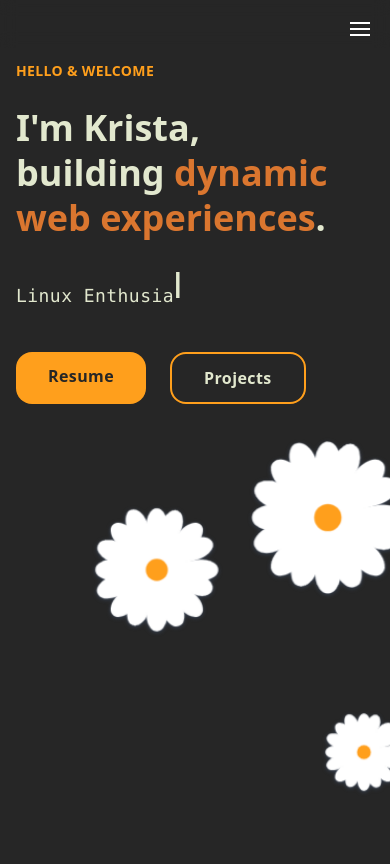
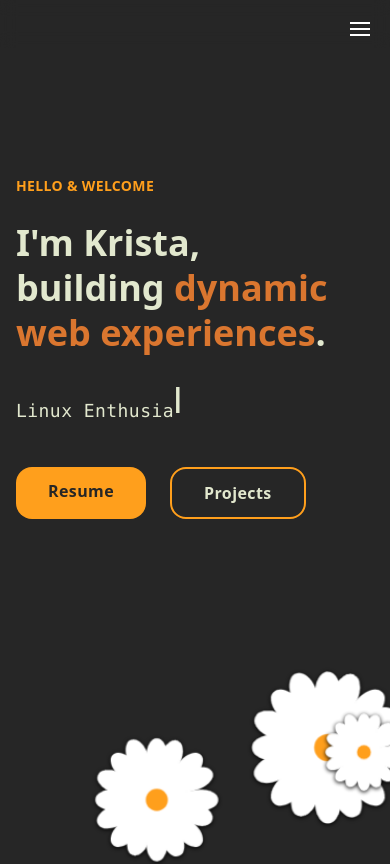
Before and after one commit to sunnycc17/my-portfolio, a Next.js app: page / in a window 390 px wide. Shown: the top 864 px of the page. Built offline with nearby package versions, Linux system fonts and the light colour scheme.

Commit message:
edited flower shadow and lowered h on mobile

```diff
--- a/components/welcome/AnimatedFlowers.jsx
+++ b/components/welcome/AnimatedFlowers.jsx
@@ -2,26 +2,26 @@
 
 export default function AnimatedFlowers() {
   return (
-    <div className="relative flex justify-center items-center w-full max-w-[700px] h-[380px] md:h-[520px] mx-auto pointer-events-none overflow-visible">
+    <div className="relative flex justify-center items-center w-full max-w-[700px] h-[150px] md:h-[520px] mx-auto pointer-events-none overflow-visible">
       {/* Top-right */}
       <img
         src="/flower2.svg"
         alt=""
-        className="absolute w-40 h-40 md:w-80 md:h-80 -top-3 -right-6 md:top-0 md:right-0 animate-blob drop-shadow-sm drop-shadow-gray-700"
+        className="absolute w-40 h-40 md:w-80 md:h-80 -top-3 -right-6 md:top-0 md:right-0 animate-blob drop-shadow-sm drop-shadow-black"
       />
 
       {/* Bottom-left */}
       <img
         src="/flower2.svg"
         alt=""
-        className="absolute w-20 h-20 bottom-8 -right-4 md:w-60 md:h-60 md:bottom-15 md:left-40 animate-blob animation-delay-1500 drop-shadow-sm drop-shadow-gray-700"
+        className="absolute w-20 h-20 bottom-8 -right-4 md:w-60 md:h-60 md:bottom-15 md:left-40 animate-blob animation-delay-1500 drop-shadow-sm drop-shadow-black"
       />
 
       {/* Mid-right */}
       <img
         src="/flower2.svg"
         alt=""
-        className="absolute w-32 h-32 top-15 left-16 md:w-40 md:h-40 md:top-6/12 md:left-2/3 animate-blob animation-delay-3000 drop-shadow-sm drop-shadow-gray-700"
+        className="absolute w-32 h-32 top-15 left-16 md:w-40 md:h-40 md:top-6/12 md:left-2/3 animate-blob animation-delay-3000 drop-shadow-sm drop-shadow-black"
       />
       <style jsx>{`
         @keyframes blob {
```
